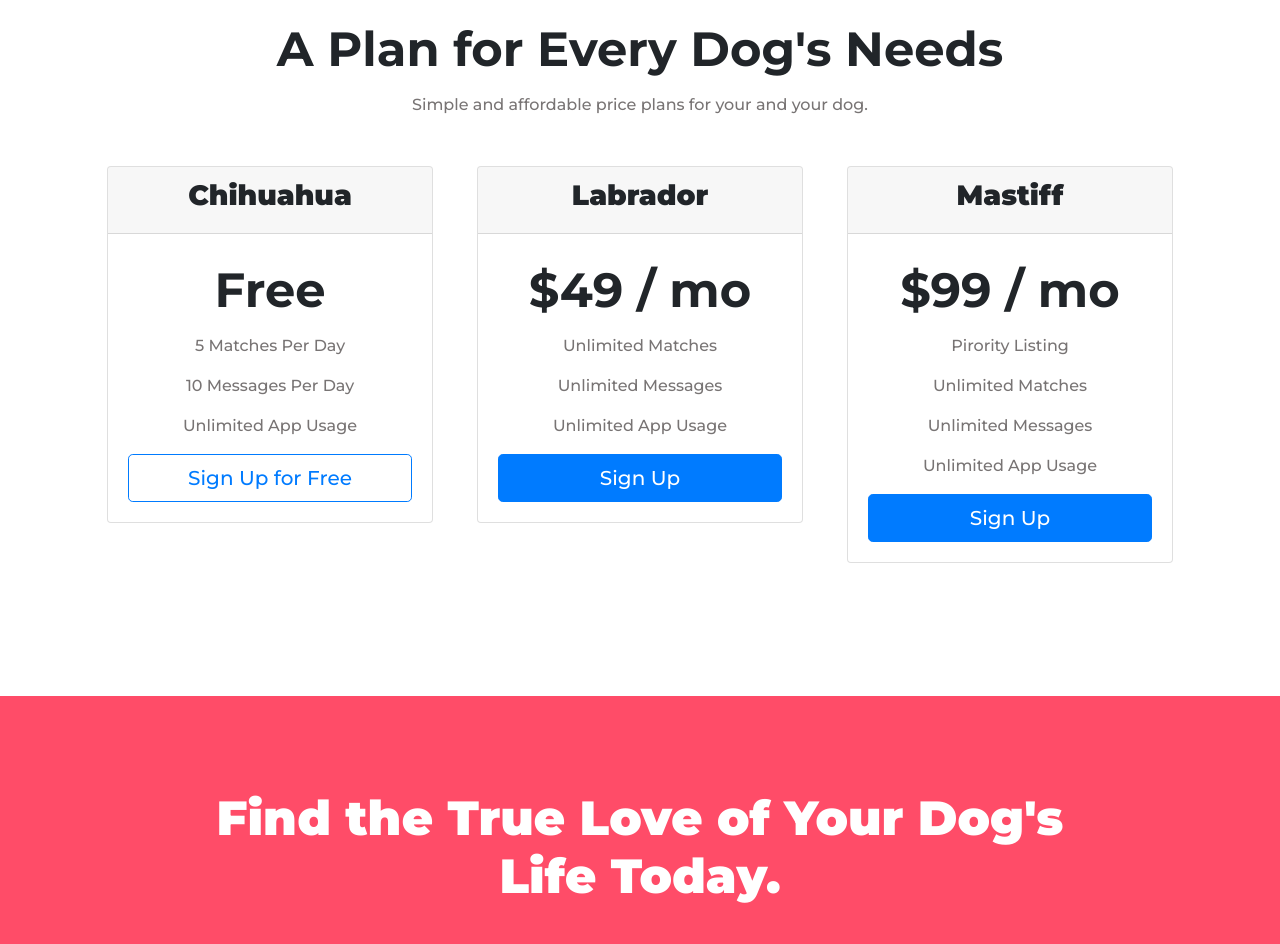
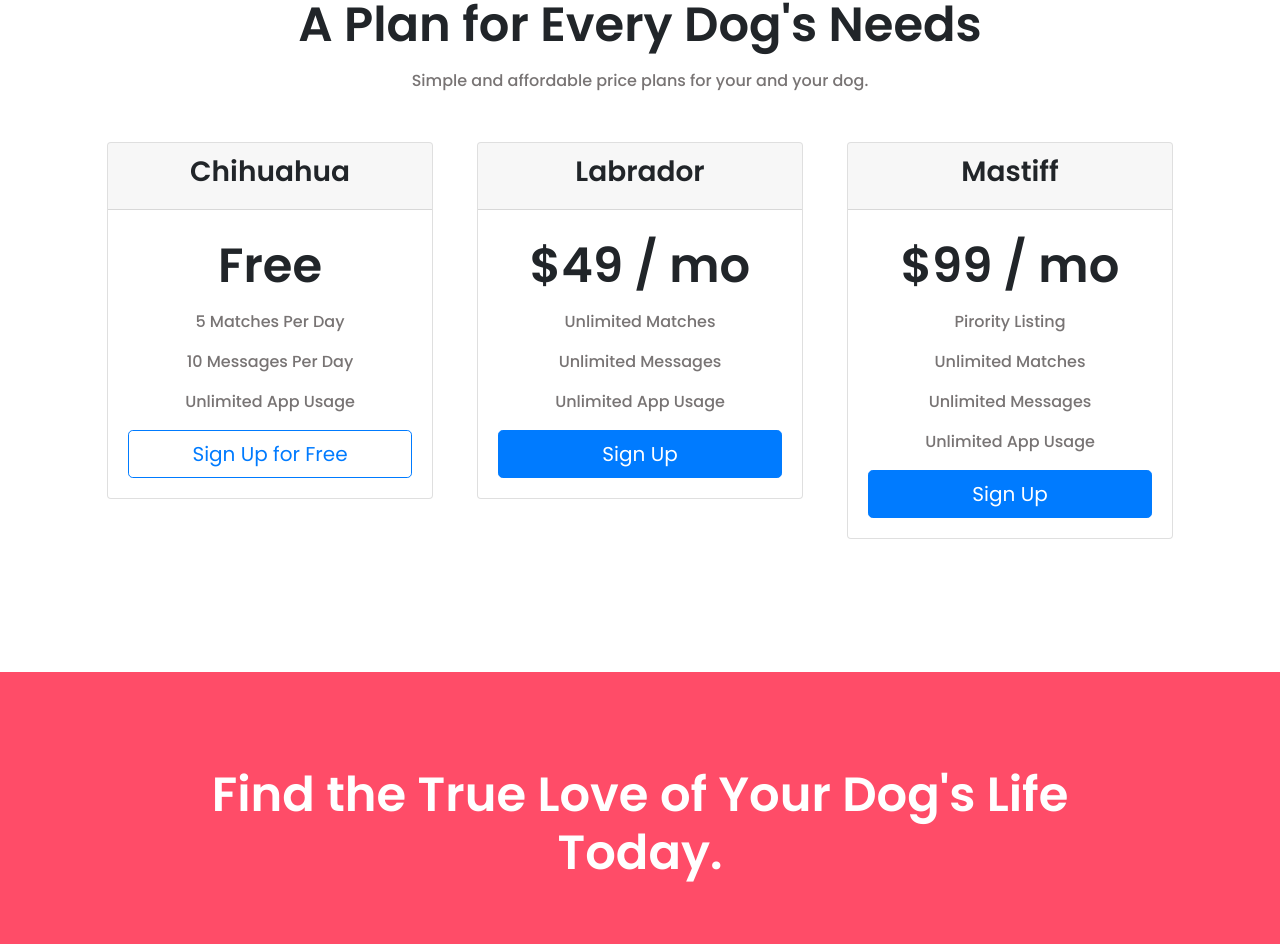
Before and after one commit to yashtiwari22/tinDog-webapp, a plain HTML site: page index.html in a window 1280 px wide. Shown: the part 1856-2800 px from the top of the page. Drawn offline with nearby package versions, Linux system fonts and the light colour scheme.

Commit message:
some minor ui changes and font

```diff
--- a/css/styles.css
+++ b/css/styles.css
@@ -1,5 +1,7 @@
+@import url('https://fonts.googleapis.com/css2?family=Poppins:wght@300;400;500;600&display=swap');
 body {
-  font-family: "Montserrat";
+  font-family: 'Poppins', sans-serif;
+
   text-align: center;
 }
 
@@ -9,7 +11,8 @@
 h4,
 h5,
 h6 {
-  font-family: "Montserrat";
+  font-family: 'Poppins', sans-serif;
+
   font-weight: 905;
 }
 
@@ -20,12 +23,14 @@
 
 p {
   color: rgb(120, 116, 116);
-  font-family: "Montserrat";
+  font-family: 'Poppins', sans-serif;
+
   font-weight: 500;
 }
 
 .big-heading {
-  font-family: "Montserrat";
+  font-family: 'Poppins', sans-serif;
+
   font-weight: 900;
   font-size: 3rem;
   line-height: 1.5;
@@ -164,7 +169,8 @@
 
 .footer-text {
   color: white;
-  font-family: "Montserrat";
+  font-family: 'Poppins', sans-serif;
+
   font-weight: 900;
   font-size: 3rem;
   margin: 30px 0;
```
Also changed, not shown: index.html (+1 -1 lines).
